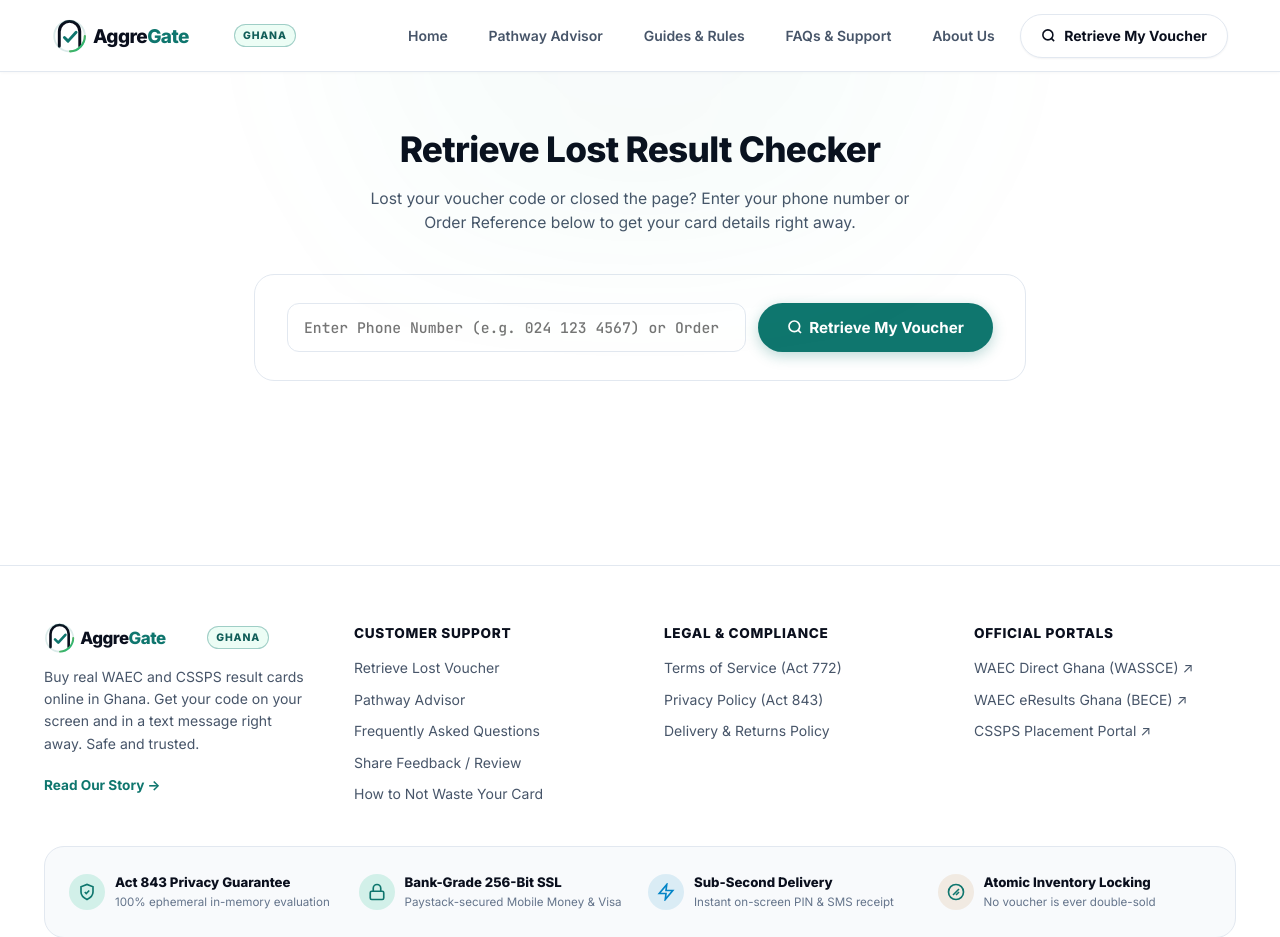
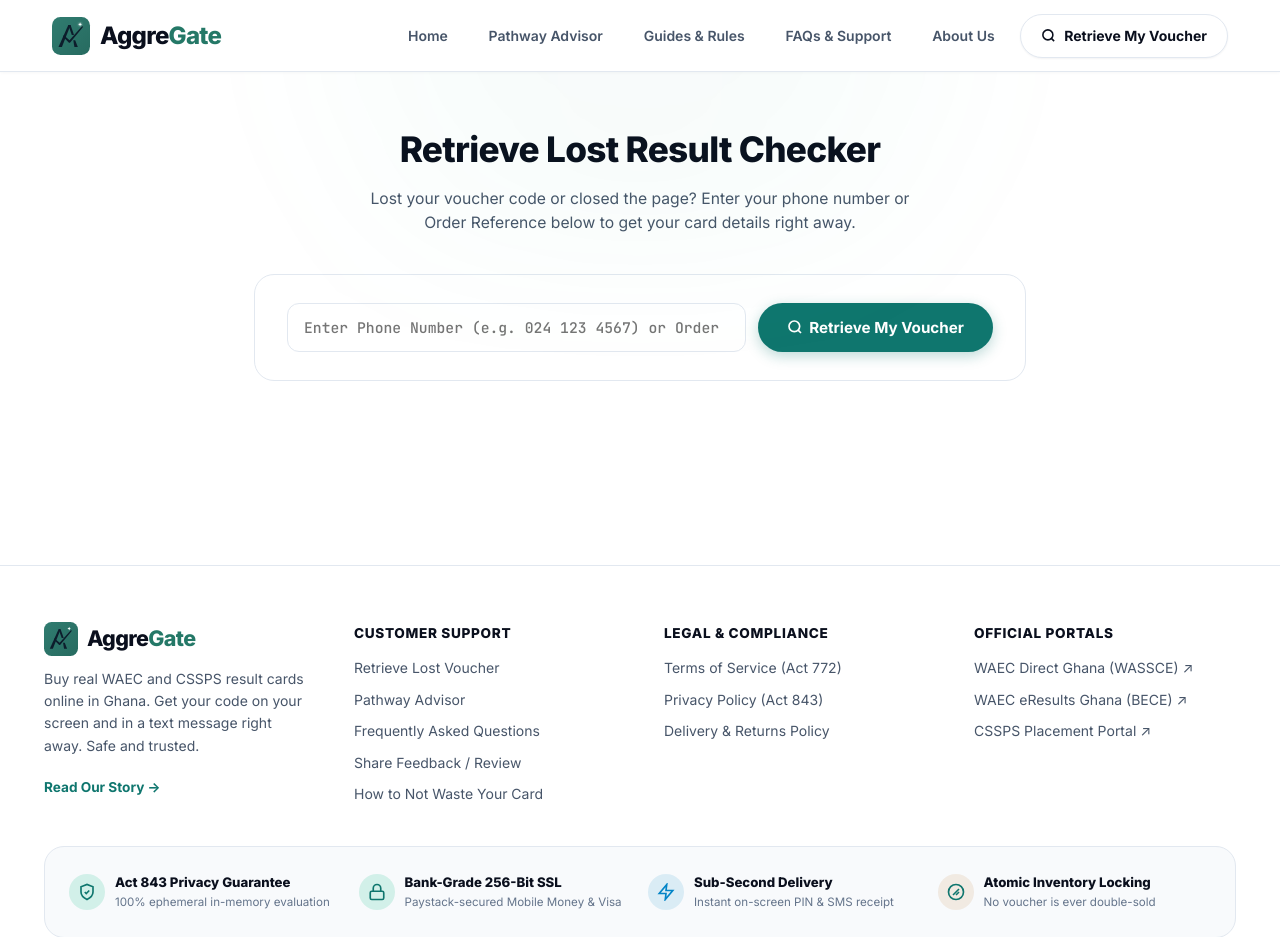
Before and after one commit to bitsedy/UniversalChecker, a FastAPI app: page /lookup in a window 1280 px wide. Shown: the top 937 px of the page. Run offline with FastAPI, Linux system fonts and the light colour scheme; some libraries are stand-ins or nearby versions.

Commit message:
fix(ui): replace navbar and footer brand icons with official square favicon emblem and remove cylindrical Ghana pill badge

```diff
--- a/checker_platform/static/css/style.css
+++ b/checker_platform/static/css/style.css
@@ -547,7 +547,6 @@ h1, h2, h3, h4, h5, h6,
 }
 
 .brand-title,
-.brand-ghana-tag,
 .badge-pill,
 .trust-seal-title {
   font-family: var(--font-sans);
@@ -670,17 +669,7 @@ h1, h2, h3, h4, h5, h6,
 }
 
 .brand-ghana-tag {
-  font-size: 0.65rem;
-  padding: 2px 8px;
-  border-radius: var(--radius-pill);
-  background: var(--brand-emerald-tint);
-  border: 1px solid var(--border-emerald);
-  color: var(--brand-emerald-dark);
-  letter-spacing: 0.08em;
-  text-transform: uppercase;
-  font-weight: 800;
-  margin-left: 6px;
-  vertical-align: middle;
+  display: none !important;
 }
 
 .nav-links {
--- a/checker_platform/static/js/app.js
+++ b/checker_platform/static/js/app.js
@@ -416,10 +416,17 @@ function getSmartLoaderHtml(size = "sm", archColor = "#FFFFFF", checkColor = "#F
   const sizeClass = size === "lg" ? "loader-lg" : (size === "md" ? "loader-md" : "loader-sm");
   return `
     <span class="smart-gateway-loader ${sizeClass}" style="margin-right: 8px;">
-      <svg class="loader-svg" viewBox="0 0 48 48" fill="none" xmlns="http://www.w3.org/2000/svg">
-        <path class="gateway-arch" d="M10 38V18a14 14 0 0 1 28 0v20" stroke="${archColor}" stroke-width="4.5" stroke-linecap="round" stroke-linejoin="round"/>
-        <path class="gateway-check" d="M17 26l5 5 11-12" stroke="${checkColor}" stroke-width="4.5" stroke-linecap="round" stroke-linejoin="round"/>
-        <circle class="loader-orbital-arc" cx="24" cy="24" r="21" stroke="${archColor}" stroke-width="4" stroke-linecap="round" stroke-dasharray="30 100"/>
+      <svg class="loader-svg" viewBox="0 0 100 100" fill="none" xmlns="http://www.w3.org/2000/svg">
+        <circle class="loader-track" cx="50" cy="50" r="46" stroke="rgba(255, 255, 255, 0.2)" stroke-width="4"/>
+        <circle class="loader-orbital-arc" cx="50" cy="50" r="46" stroke="${archColor}" stroke-width="4.5" stroke-linecap="round" stroke-dasharray="70 220"/>
+        <g transform="translate(20, 20) scale(0.6)">
+          <rect width="100" height="100" rx="22" fill="#2C7469"/>
+          <polygon points="43,21 49,21 26,79 17,79" fill="#0D1D2C"/>
+          <polygon points="43,21 49,21 58,47 52,47" fill="#0D1D2C"/>
+          <polygon points="56,61 61,61 68,79 59,79" fill="#0D1D2C"/>
+          <path d="M30 53 L44 67 C45 68 47 68 48 67 L81 27 C82 25.5 81 24 79 24.5 L46 61 L32 49 C30.5 47.5 29 49 29.5 51 Z" fill="#0D1D2C"/>
+          <path d="M74 14 C74 17.5 76 19.5 79.5 19.5 C76 19.5 74 21.5 74 25 C74 21.5 72 19.5 68.5 19.5 C72 19.5 74 17.5 74 14 Z" fill="#FFFFFF"/>
+        </g>
       </svg>
     </span>
   `;
@@ -752,17 +759,18 @@ function renderVouchersSkeleton(qty = 1) {
   heroLoader.style.padding = "1.25rem 1rem 1.5rem 1rem";
   heroLoader.innerHTML = `
     <div class="smart-gateway-loader loader-lg" style="margin-bottom: 0.85rem;">
-      <svg class="loader-svg" viewBox="0 0 48 48" fill="none" xmlns="http://www.w3.org/2000/svg">
-        <path class="gateway-arch" d="M10 38V18a14 14 0 0 1 28 0v20" stroke="#0A0F1D" stroke-width="3.8" stroke-linecap="round" stroke-linejoin="round"/>
-        <path class="gateway-check" d="M17 26l5 5 11-12" stroke="#0F766E" stroke-width="3.8" stroke-linecap="round" stroke-linejoin="round"/>
-        <circle class="loader-track" cx="24" cy="24" r="21" stroke="rgba(15, 118, 110, 0.12)" stroke-width="2.8"/>
-        <circle class="loader-orbital-arc" cx="24" cy="24" r="21" stroke="url(#modalGoldGrad)" stroke-width="3.2" stroke-linecap="round" stroke-dasharray="32 100"/>
-        <defs>
-          <linearGradient id="modalGoldGrad" x1="0%" y1="0%" x2="100%" y2="100%">
-            <stop offset="0%" stop-color="#F59E0B" />
-            <stop offset="100%" stop-color="#10B981" />
-          </linearGradient>
-        </defs>
+      <svg class="loader-svg" viewBox="0 0 100 100" fill="none" xmlns="http://www.w3.org/2000/svg">
+        <circle class="loader-track" cx="50" cy="50" r="46" stroke="rgba(44, 116, 105, 0.18)" stroke-width="3" />
+        <circle class="loader-orbital-arc" cx="50" cy="50" r="46" stroke="#247867" stroke-width="4" stroke-linecap="round" stroke-dasharray="70 220" />
+        <g transform="translate(18, 18) scale(0.64)">
+          <rect width="100" height="100" rx="22" fill="#2C7469" />
+          <polygon points="43,21 49,21 26,79 17,79" fill="#0D1D2C" />
+          <polygon points="43,21 49,21 58,47 52,47" fill="#0D1D2C" />
+          <polygon points="56,61 61,61 68,79 59,79" fill="#0D1D2C" />
+          <path d="M30 53 L44 67 C45 68 47 68 48 67 L81 27 C82 25.5 81 24 79 24.5 L46 61 L32 49 C30.5 47.5 29 49 29.5 51 Z" fill="#0D1D2C" />
+          <path d="M74 14 C74 17.5 76 19.5 79.5 19.5 C76 19.5 74 21.5 74 25 C74 21.5 72 19.5 68.5 19.5 C72 19.5 74 17.5 74 14 Z" fill="#FFFFFF" />
+          <circle cx="74" cy="19.5" r="1.4" fill="#E6FFFA" />
+        </g>
       </svg>
     </div>
     <div style="font-weight: 800; font-size: 1.05rem; color: var(--text-main); margin-bottom: 0.25rem;">
--- a/checker_platform/templates/base.html
+++ b/checker_platform/templates/base.html
@@ -65,23 +65,40 @@
   <!-- Navbar -->
   <header class="app-header">
     <nav class="navbar" aria-label="Primary Platform Navigation">
-      <a href="/" class="brand-link" title="AggreGate Ghana Official Gateway" style="text-decoration: none; display: flex; align-items: center; gap: 8px;">
-        <svg width="168" height="36" viewBox="0 0 230 48" xmlns="http://www.w3.org/2000/svg" style="height: 36px; width: auto; display: block;" role="img" aria-label="AggreGate">
+      <a href="/" class="brand-link" title="AggreGate Official Gateway" style="text-decoration: none; display: flex; align-items: center; gap: 10px;">
+        <svg width="175" height="38" viewBox="0 0 175 38" fill="none" xmlns="http://www.w3.org/2000/svg" style="height: 38px; width: auto; display: block;" role="img" aria-label="AggreGate">
           <defs>
-            <linearGradient id="brandGoldGradNav" x1="0%" y1="0%" x2="100%" y2="100%">
-              <stop offset="0%" stop-color="#F59E0B" />
-              <stop offset="100%" stop-color="#10B981" />
+            <linearGradient id="brandSqBgNav" x1="0%" y1="0%" x2="100%" y2="100%">
+              <stop offset="0%" stop-color="#307C70" />
+              <stop offset="100%" stop-color="#276B60" />
             </linearGradient>
+            <filter id="navStarGlow" x="-50%" y="-50%" width="200%" height="200%">
+              <feGaussianBlur stdDeviation="0.8" result="blur" />
+              <feComposite in="SourceGraphic" in2="blur" operator="over" />
+            </filter>
           </defs>
-          <path d="M10 38V18a14 14 0 0 1 28 0v20" stroke="#0A0F1D" stroke-width="4" stroke-linecap="round" stroke-linejoin="round" fill="none"/>
-          <path d="M17 26l5 5 11-12" stroke="#0F766E" stroke-width="4" stroke-linecap="round" stroke-linejoin="round" fill="none"/>
-          <circle cx="24" cy="24" r="21" stroke="rgba(15, 118, 110, 0.15)" stroke-width="2.5" fill="none"/>
-          <circle cx="24" cy="24" r="21" stroke="url(#brandGoldGradNav)" stroke-width="3" stroke-linecap="round" stroke-dasharray="32 100" fill="none"/>
-          <text x="56" y="33" font-family="'Inter', -apple-system, sans-serif" font-weight="800" font-size="26" letter-spacing="-0.03em">
-            <tspan fill="#0A0F1D">Aggre</tspan><tspan fill="#0F766E">Gate</tspan>
+
+          <!-- Official Square Favicon Emblem (38x38) -->
+          <g transform="translate(0, 0)">
+            <rect width="38" height="38" rx="8.5" fill="url(#brandSqBgNav)" />
+            <!-- Stylized 'A' (Dark Midnight Navy #0D1D2C) -->
+            <polygon points="16.3,8 18.6,8 9.9,30 6.5,30" fill="#0D1D2C" />
+            <polygon points="16.3,8 18.6,8 22,17.9 19.8,17.9" fill="#0D1D2C" />
+            <polygon points="21.3,23.2 23.2,23.2 25.8,30 22.4,30" fill="#0D1D2C" />
+            <!-- Dynamic Verified Checkmark -->
+            <path d="M11.4 20.1 L16.7 25.5 C17.1 25.8 17.9 25.8 18.2 25.5 L30.8 10.3 C31.2 9.7 30.8 9.1 30 9.3 L17.5 23.2 L12.2 18.6 C11.6 18.1 11 18.6 11.2 19.4 Z" fill="#0D1D2C" />
+            <!-- Star Sparkle at Tip of Checkmark -->
+            <g filter="url(#navStarGlow)">
+              <path d="M28.1 5.3 C28.1 6.6 28.9 7.4 30.2 7.4 C28.9 7.4 28.1 8.2 28.1 9.5 C28.1 8.2 27.3 7.4 26 7.4 C27.3 7.4 28.1 6.6 28.1 5.3 Z" fill="#FFFFFF" />
+              <circle cx="28.1" cy="7.4" r="0.6" fill="#E6FFFA" />
+            </g>
+          </g>
+
+          <!-- Wordmark Typography -->
+          <text x="48" y="27" font-family="'Inter', -apple-system, sans-serif" font-weight="800" font-size="24" letter-spacing="-0.03em">
+            <tspan fill="#0A0F1D">Aggre</tspan><tspan fill="#247867">Gate</tspan>
           </text>
         </svg>
-        <span class="brand-ghana-tag">Ghana</span>
       </a>
 
       <div class="nav-links" role="menubar">
@@ -123,23 +140,40 @@
 
         <!-- Column 1: Brand & Mission -->
         <div>
-          <div style="margin-bottom: 0.75rem; display: flex; align-items: center; gap: 8px;">
-            <svg width="168" height="36" viewBox="0 0 230 48" xmlns="http://www.w3.org/2000/svg" style="height: 32px; width: auto; display: block;" role="img" aria-label="AggreGate">
+          <div style="margin-bottom: 0.75rem; display: flex; align-items: center;">
+            <svg width="175" height="38" viewBox="0 0 175 38" fill="none" xmlns="http://www.w3.org/2000/svg" style="height: 34px; width: auto; display: block;" role="img" aria-label="AggreGate">
               <defs>
-                <linearGradient id="brandGoldGradFoot" x1="0%" y1="0%" x2="100%" y2="100%">
-                  <stop offset="0%" stop-color="#F59E0B" />
-                  <stop offset="100%" stop-color="#10B981" />
+                <linearGradient id="brandSqBgFoot" x1="0%" y1="0%" x2="100%" y2="100%">
+                  <stop offset="0%" stop-color="#307C70" />
+                  <stop offset="100%" stop-color="#276B60" />
                 </linearGradient>
+                <filter id="footStarGlow" x="-50%" y="-50%" width="200%" height="200%">
+                  <feGaussianBlur stdDeviation="0.8" result="blur" />
+                  <feComposite in="SourceGraphic" in2="blur" operator="over" />
+                </filter>
               </defs>
-              <path d="M10 38V18a14 14 0 0 1 28 0v20" stroke="#0A0F1D" stroke-width="4" stroke-linecap="round" stroke-linejoin="round" fill="none"/>
-              <path d="M17 26l5 5 11-12" stroke="#0F766E" stroke-width="4" stroke-linecap="round" stroke-linejoin="round" fill="none"/>
-              <circle cx="24" cy="24" r="21" stroke="rgba(15, 118, 110, 0.15)" stroke-width="2.5" fill="none"/>
-              <circle cx="24" cy="24" r="21" stroke="url(#brandGoldGradFoot)" stroke-width="3" stroke-linecap="round" stroke-dasharray="32 100" fill="none"/>
-              <text x="56" y="33" font-family="'Inter', -apple-system, sans-serif" font-weight="800" font-size="26" letter-spacing="-0.03em">
-                <tspan fill="#0A0F1D">Aggre</tspan><tspan fill="#0F766E">Gate</tspan>
+
+              <!-- Official Square Favicon Emblem (38x38) -->
+              <g transform="translate(0, 0)">
+                <rect width="38" height="38" rx="8.5" fill="url(#brandSqBgFoot)" />
+                <!-- Stylized 'A' (Dark Midnight Navy #0D1D2C) -->
+                <polygon points="16.3,8 18.6,8 9.9,30 6.5,30" fill="#0D1D2C" />
+                <polygon points="16.3,8 18.6,8 22,17.9 19.8,17.9" fill="#0D1D2C" />
+                <polygon points="21.3,23.2 23.2,23.2 25.8,30 22.4,30" fill="#0D1D2C" />
+                <!-- Dynamic Verified Checkmark -->
+                <path d="M11.4 20.1 L16.7 25.5 C17.1 25.8 17.9 25.8 18.2 25.5 L30.8 10.3 C31.2 9.7 30.8 9.1 30 9.3 L17.5 23.2 L12.2 18.6 C11.6 18.1 11 18.6 11.2 19.4 Z" fill="#0D1D2C" />
+                <!-- Star Sparkle at Tip of Checkmark -->
+                <g filter="url(#footStarGlow)">
+                  <path d="M28.1 5.3 C28.1 6.6 28.9 7.4 30.2 7.4 C28.9 7.4 28.1 8.2 28.1 9.5 C28.1 8.2 27.3 7.4 26 7.4 C27.3 7.4 28.1 6.6 28.1 5.3 Z" fill="#FFFFFF" />
+                  <circle cx="28.1" cy="7.4" r="0.6" fill="#E6FFFA" />
+                </g>
+              </g>
+
+              <!-- Wordmark Typography -->
+              <text x="48" y="27" font-family="'Inter', -apple-system, sans-serif" font-weight="800" font-size="24" letter-spacing="-0.03em">
+                <tspan fill="#0A0F1D">Aggre</tspan><tspan fill="#247867">Gate</tspan>
               </text>
             </svg>
-            <span class="brand-ghana-tag">Ghana</span>
           </div>
           <p style="color: var(--text-muted); font-size: 0.875rem; line-height: 1.6; margin-bottom: 1rem;">
             Buy real WAEC and CSSPS result cards online in Ghana. Get your code on your screen and in a text message right away. Safe and trusted.
--- a/checker_platform/templates/lookup.html
+++ b/checker_platform/templates/lookup.html
@@ -39,17 +39,18 @@
   <div id="lookup_skeleton_container" style="display: none; margin-bottom: 2.5rem; animation: fadeIn 0.3s ease-in-out;">
     <div style="background: var(--bg-card); border: 1px solid var(--border-subtle); border-radius: var(--radius-lg); padding: 1.75rem; text-align: center; margin-bottom: 1.5rem; box-shadow: var(--shadow-sm);">
       <div class="smart-gateway-loader loader-lg" style="margin-bottom: 0.75rem;">
-        <svg class="loader-svg" viewBox="0 0 48 48" fill="none" xmlns="http://www.w3.org/2000/svg">
-          <path class="gateway-arch" d="M10 38V18a14 14 0 0 1 28 0v20" stroke="#0A0F1D" stroke-width="3.8" stroke-linecap="round" stroke-linejoin="round"/>
-          <path class="gateway-check" d="M17 26l5 5 11-12" stroke="#0F766E" stroke-width="3.8" stroke-linecap="round" stroke-linejoin="round"/>
-          <circle class="loader-track" cx="24" cy="24" r="21" stroke="rgba(15, 118, 110, 0.12)" stroke-width="2.8"/>
-          <circle class="loader-orbital-arc" cx="24" cy="24" r="21" stroke="url(#lookupGoldGrad)" stroke-width="3.2" stroke-linecap="round" stroke-dasharray="32 100"/>
-          <defs>
-            <linearGradient id="lookupGoldGrad" x1="0%" y1="0%" x2="100%" y2="100%">
-              <stop offset="0%" stop-color="#F59E0B" />
-              <stop offset="100%" stop-color="#10B981" />
-            </linearGradient>
-          </defs>
+        <svg class="loader-svg" viewBox="0 0 100 100" fill="none" xmlns="http://www.w3.org/2000/svg">
+          <circle class="loader-track" cx="50" cy="50" r="46" stroke="rgba(44, 116, 105, 0.18)" stroke-width="3" />
+          <circle class="loader-orbital-arc" cx="50" cy="50" r="46" stroke="#247867" stroke-width="4" stroke-linecap="round" stroke-dasharray="70 220" />
+          <g transform="translate(18, 18) scale(0.64)">
+            <rect width="100" height="100" rx="22" fill="#2C7469" />
+            <polygon points="43,21 49,21 26,79 17,79" fill="#0D1D2C" />
+            <polygon points="43,21 49,21 58,47 52,47" fill="#0D1D2C" />
+            <polygon points="56,61 61,61 68,79 59,79" fill="#0D1D2C" />
+            <path d="M30 53 L44 67 C45 68 47 68 48 67 L81 27 C82 25.5 81 24 79 24.5 L46 61 L32 49 C30.5 47.5 29 49 29.5 51 Z" fill="#0D1D2C" />
+            <path d="M74 14 C74 17.5 76 19.5 79.5 19.5 C76 19.5 74 21.5 74 25 C74 21.5 72 19.5 68.5 19.5 C72 19.5 74 17.5 74 14 Z" fill="#FFFFFF" />
+            <circle cx="74" cy="19.5" r="1.4" fill="#E6FFFA" />
+          </g>
         </svg>
       </div>
       <div style="font-weight: 800; font-size: 1.05rem; color: var(--text-main); margin-bottom: 0.25rem;">
```
Also changed, not shown: checker_platform/static/loader-preview.html (+35 -26 lines), checker_platform/templates/advisor.html (+12 -11 lines), checker_platform/static/img/logo-full-dark.svg, checker_platform/static/img/logo-full-light.svg, checker_platform/static/img/logo-symbol.svg, checker_platform/static/img/logo.svg.
